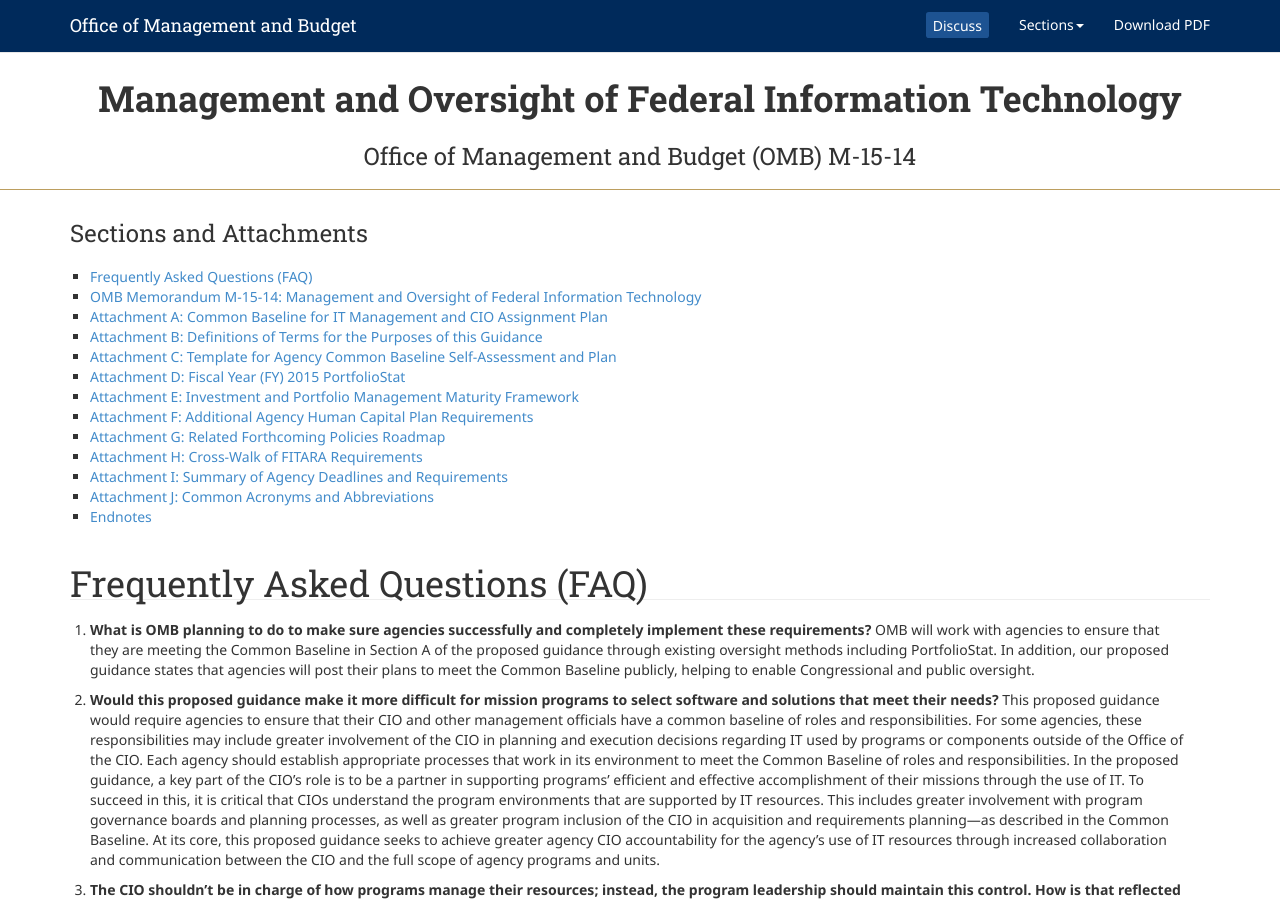
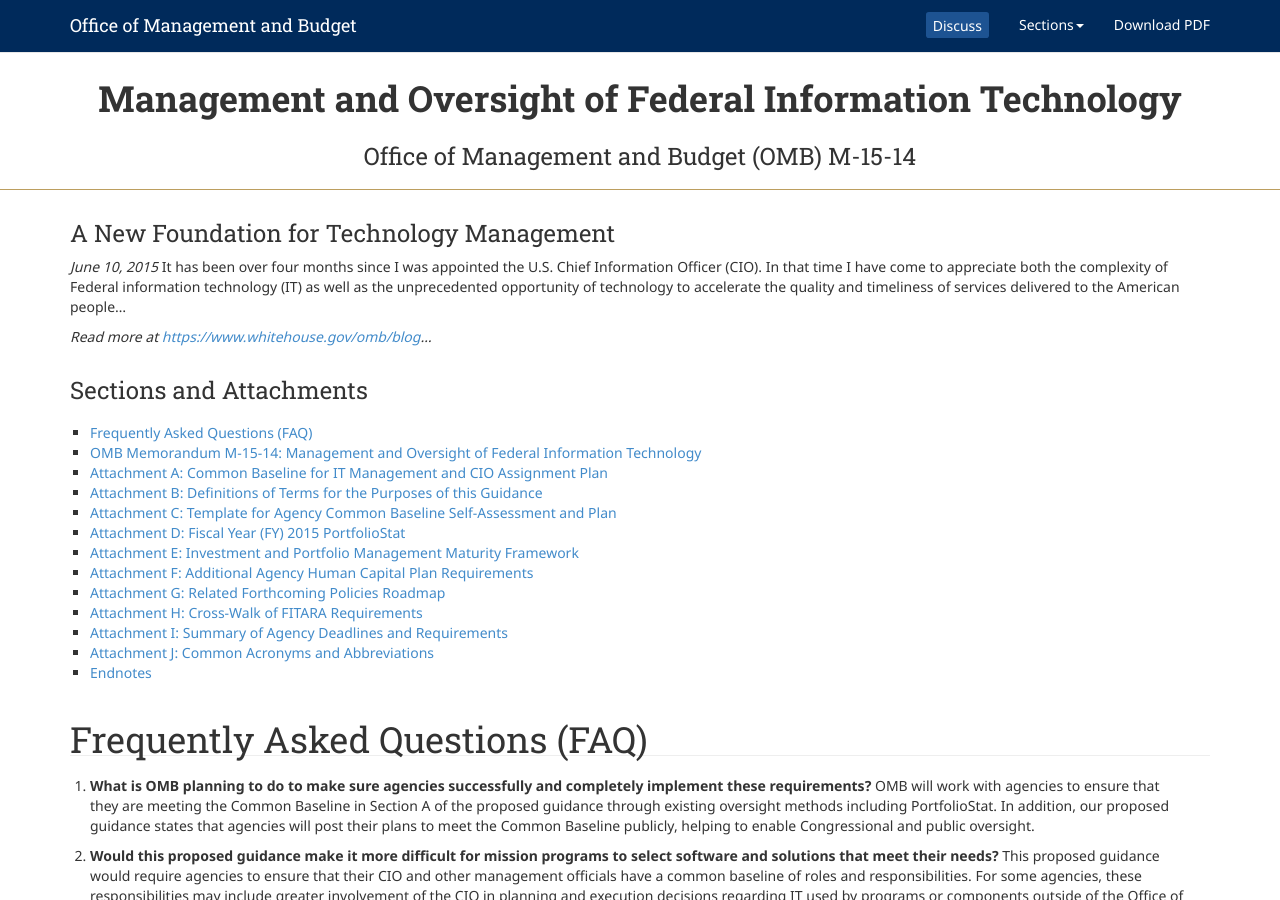
Before and after one commit to WhiteHouse/fitara, a Jekyll site: the page built from index.md, in a window 1280 px wide and 900 px high. Built offline with Jekyll 4.4.1, drawn with Linux system fonts in a browser that asks for light colours.

Commit message:
added link to whitehouse.gov blog post

```diff
--- a/index.md
+++ b/index.md
@@ -6,6 +6,11 @@ filename: index.md
 title: FITARA
 ---
 
+### A New Foundation for Technology Management
+
+_June 10, 2015_ It has been over four months since I was appointed the U.S. Chief Information Officer (CIO). In that time I have come to appreciate both the complexity of Federal information technology (IT) as well as the unprecedented opportunity of technology to accelerate the quality and timeliness of services delivered to the American people...
+
+_Read more at [https://www.whitehouse.gov/omb/blog](Whitehouse.gov)..._
 
 
 ### Sections and Attachments
```
